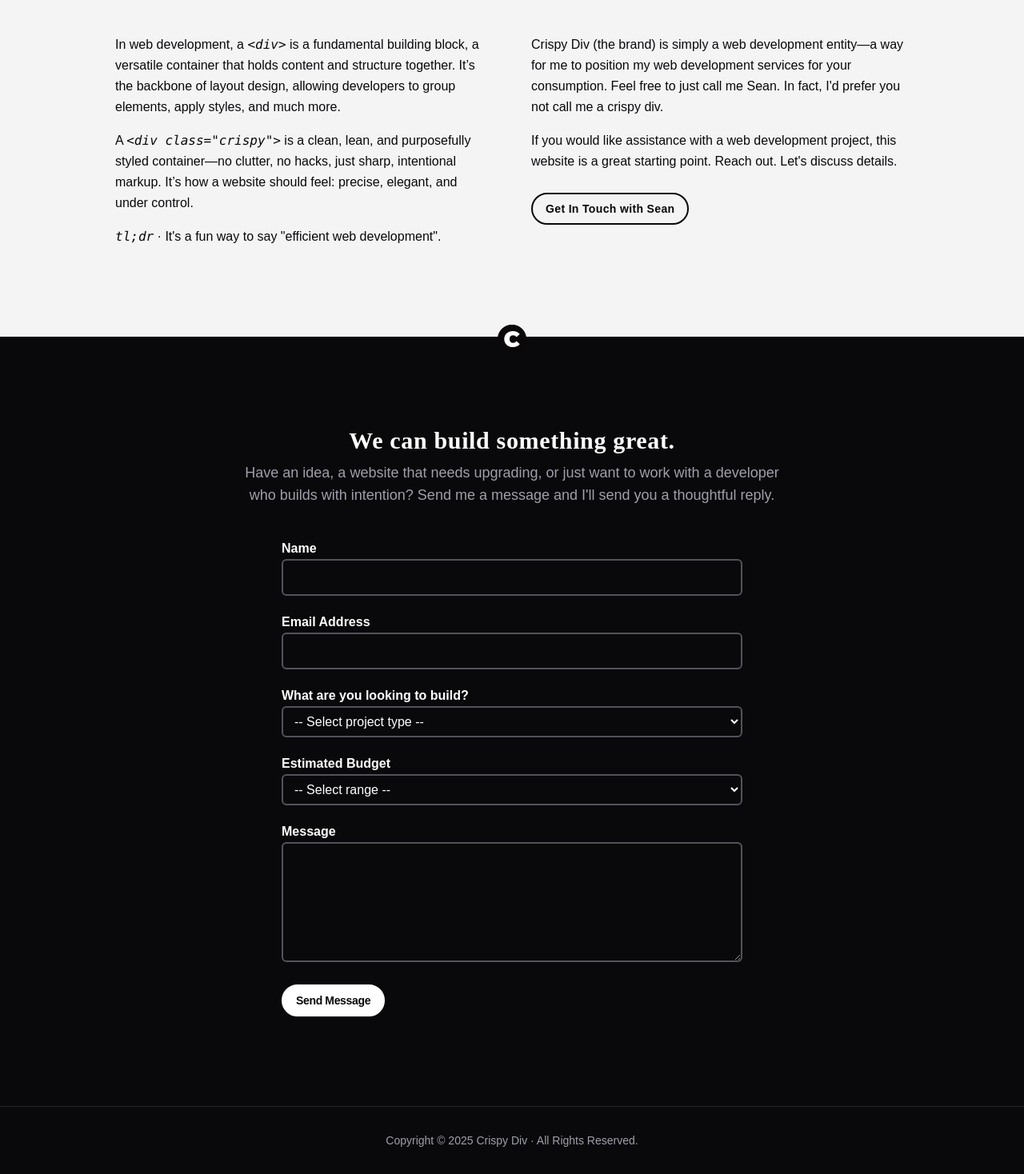
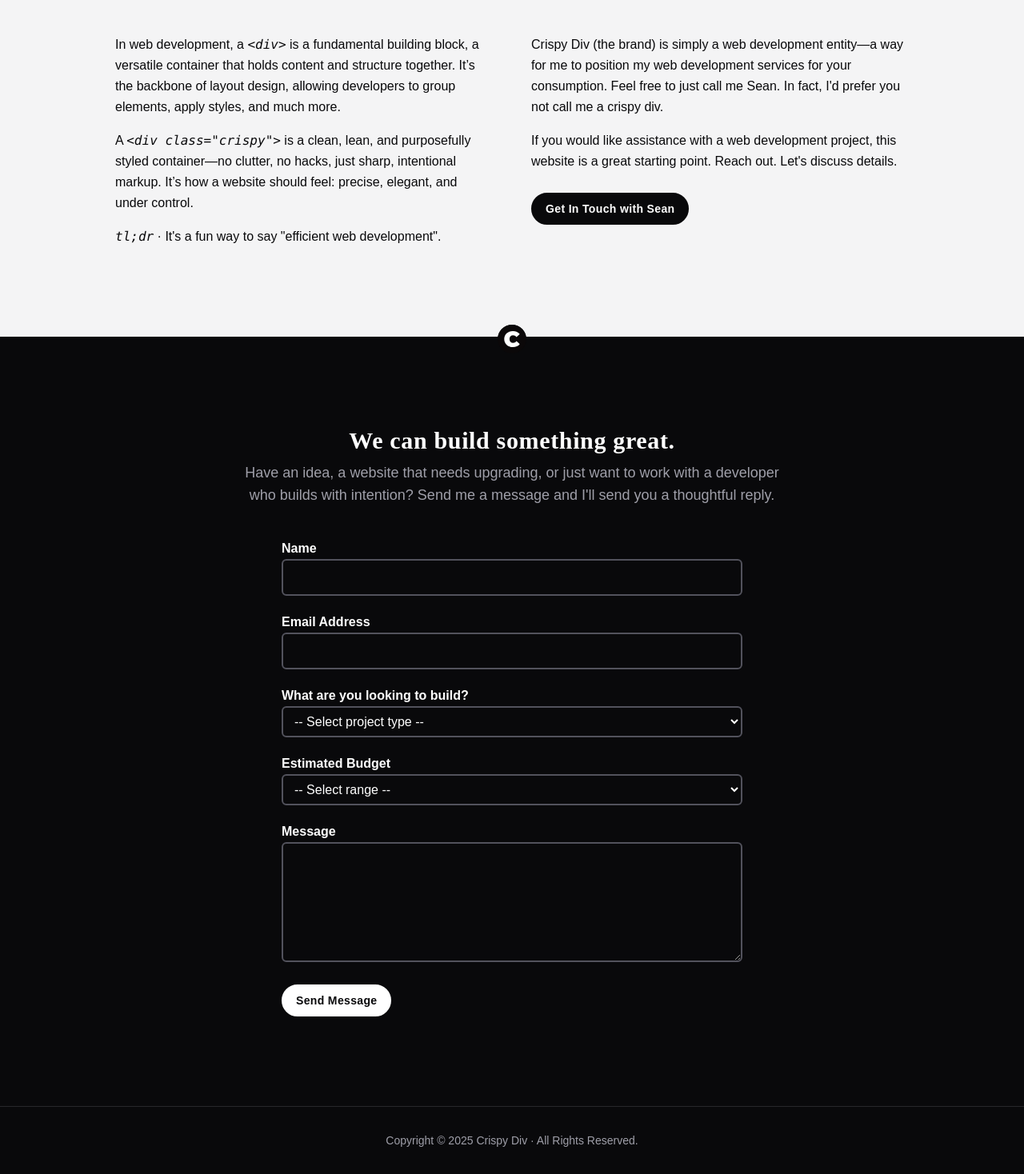
Before and after one commit to SeanChDavis/crispy-div-site, a React (Vite) app: page / in a window 1280 px wide. Shown: the part 1637-3105 px from the top of the page at 80% size. Built offline with nearby package versions, Linux system fonts and the light colour scheme.

Commit message:
button enhancements

```diff
--- a/src/components/elements/AboutDescription.tsx
+++ b/src/components/elements/AboutDescription.tsx
@@ -20,7 +20,6 @@
                     url="#contact"
                     text="Get In Touch with Sean"
                     customClasses="mt-2.5"
-                    fill={false}
                 />
             </div>
         </div>
--- a/src/components/elements/ContactForm.tsx
+++ b/src/components/elements/ContactForm.tsx
@@ -81,7 +81,7 @@
             <button
                 type="submit"
                 disabled={state.submitting}
-                className="inline-block border-2 text-sm font-semibold rounded-full px-4 py-2 cursor-pointer tracking-tight border-white bg-white hover:bg-transparent text-zinc-950 hover:text-white transition-all duration-300 ease-in-out active:scale-[.97] focus:outline-none focus:ring-2 focus:ring-offset-2 focus:ring-amber-600  focus:ring-offset-zinc-950 dark:focus:ring-offset-white"
+                className="inline-block border-2 text-sm font-semibold rounded-full px-4 py-2 cursor-pointer tracking-wide border-white bg-white hover:bg-transparent text-zinc-950 hover:text-white transition-all duration-300 ease-in-out active:scale-[.97] focus:outline-none focus:ring-2 focus:ring-offset-2 focus:ring-amber-600  focus:ring-offset-zinc-950"
             >
                 Send Message
             </button>
--- a/src/components/elements/LinkButton.tsx
+++ b/src/components/elements/LinkButton.tsx
@@ -18,7 +18,7 @@
             combinedClasses += " bg-transparent text-zinc-950 dark:text-white hover:bg-zinc-950 hover:text-white dark:hover:bg-white dark:hover:text-zinc-950";
         }
     } else if (style === "light") {
-        baseClasses += " border-white focus:ring-offset-zinc-950 dark:focus:ring-offset-white";
+        baseClasses += " border-white focus:ring-offset-zinc-950 dark:focus:ring-offset-zinc-950";
         if (fill) {
             combinedClasses += " bg-white hover:bg-transparent text-zinc-950 hover:text-white";
         } else {
--- a/src/styles.css
+++ b/src/styles.css
@@ -20,6 +20,6 @@
 }
 
 .link-button,
-input[type="submit"] {
+[type="submit"] {
   @apply font-display;
 }
```
